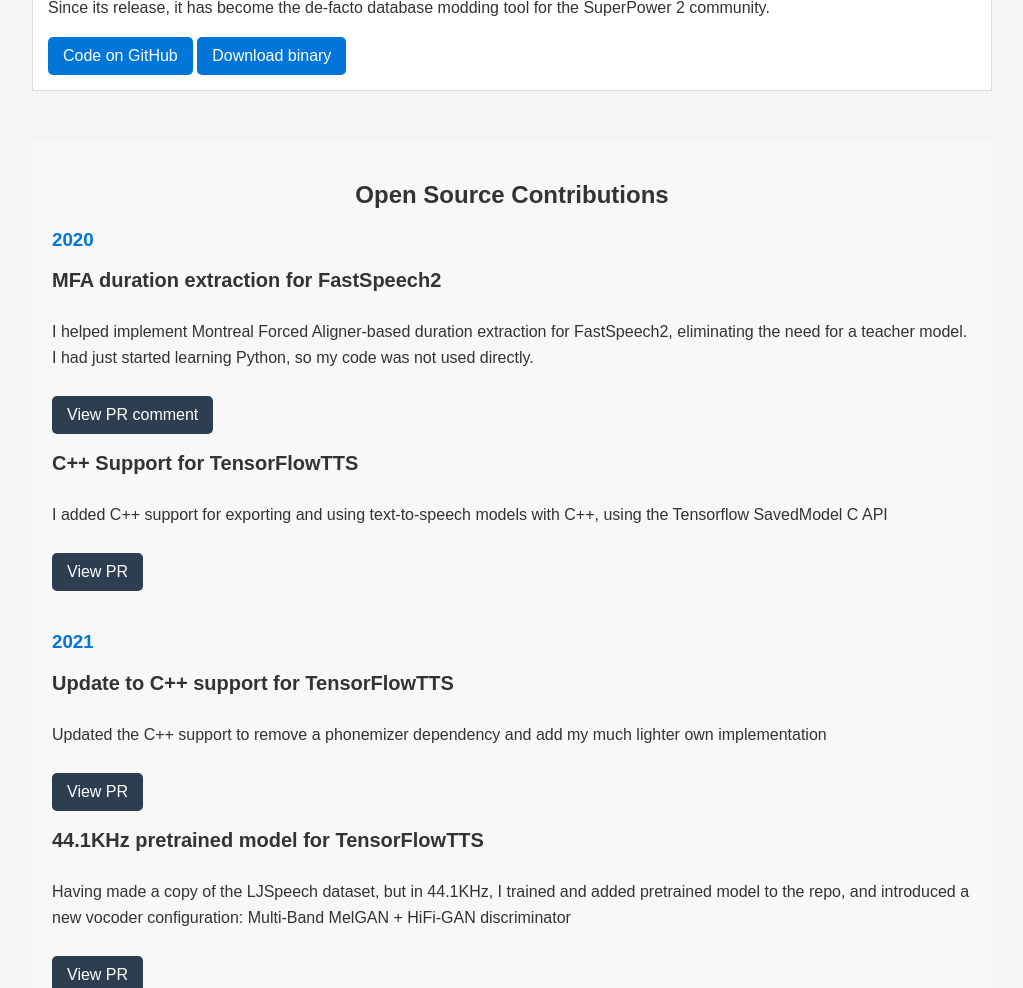
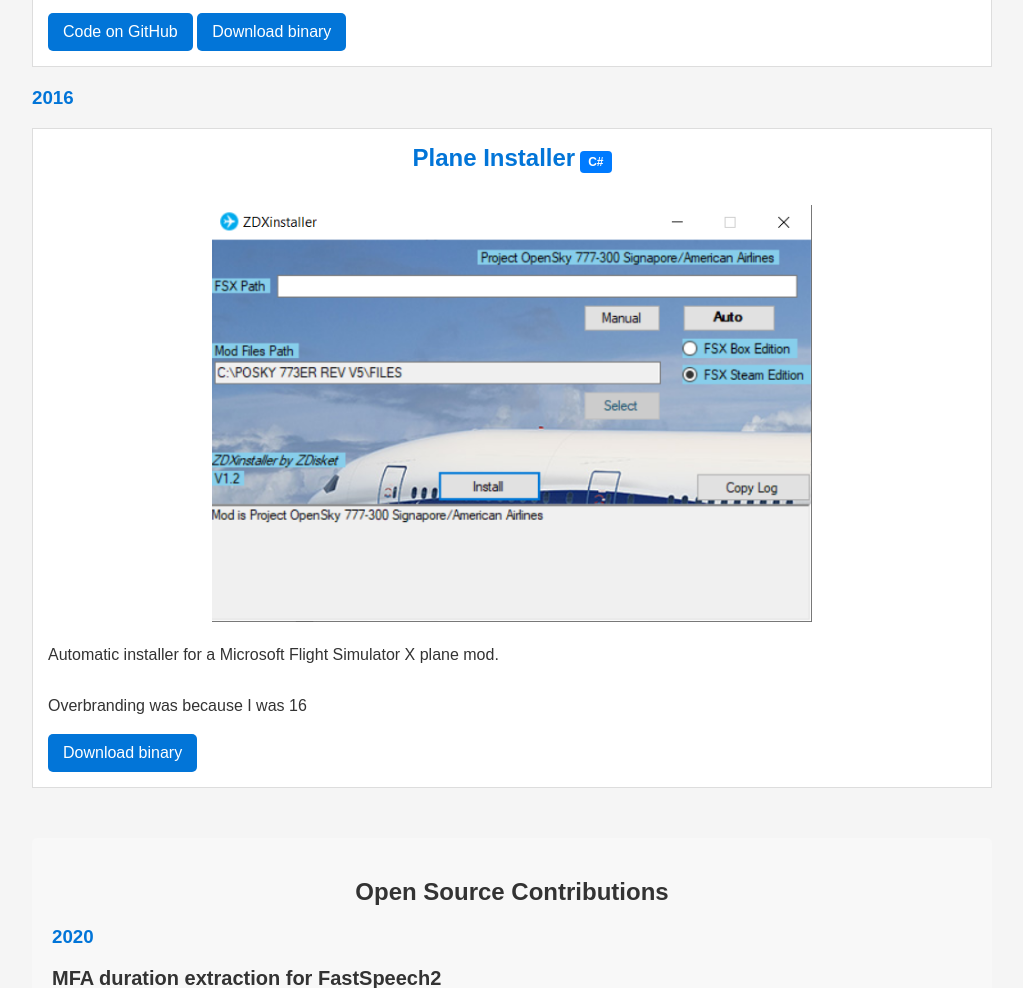
Before and after one commit to ZDisket/zdisket.github.io, a plain HTML site: page page.html in a window 1280 px wide. Shown: the part 5085-6073 px from the top of the page, without its empty margins (128-1151 px from the left). Drawn offline with Linux system fonts and the light colour scheme.

Commit message:
add 2016

```diff
--- a/page.html
+++ b/page.html
@@ -77,7 +77,6 @@
 					<p>
 					A Chess Titans clone made with C++, using Irrlicht for the 3D and SFML for sound, as well as Qt for a launcher (the game itself uses console arguments). Tested in both Windows and Linux (Kubuntu). The AI is not mine.
 					</p>
-					<div class="results-container">
 					<a href="https://mega.nz/file/jZpzQTaT#0MRXm_i42y-15p8mQflBhJnxFxkHchW7mDOJTogFpFE">Download source and binaries</a>
 					<a href="https://files.catbox.moe/oqryjx.webm">Gameplay video</a>
 				</div>
@@ -93,6 +92,15 @@
 					</p>
 					<a href="https://github.com/ZDisket/ZDEditorRS">Code on GitHub</a>
 					<a href="https://mega.nz/file/uZAVxYjD#zL_i2N6CfznGLK5VsmV9I2ZtiG-vVq6xTYNjTJVEBSw">Download binary</a>
+				</div>
+            <article class="project-year">
+                <h3>2016</h3>
+				<div class="project">
+					<h4>Plane Installer<span class="tag">C#</span></h4>
+					<img src="resources/p7interface.png" alt="Project Interface" class="medium-img">
+					<p>Automatic installer for a Microsoft Flight Simulator X plane mod.<br><br>Overbranding was because I was 16
+					</p>
+					<a href="https://mega.nz/file/nVZHUBKa#LZ3jZc5M10yZZhowizpr5fqcgH_DT_FrSsStPNSAnBQ">Download binary</a>
 				</div>
             <!-- More years and projects -->
         </section>
```
Also changed, not shown: resources/p7interface.png (added).
